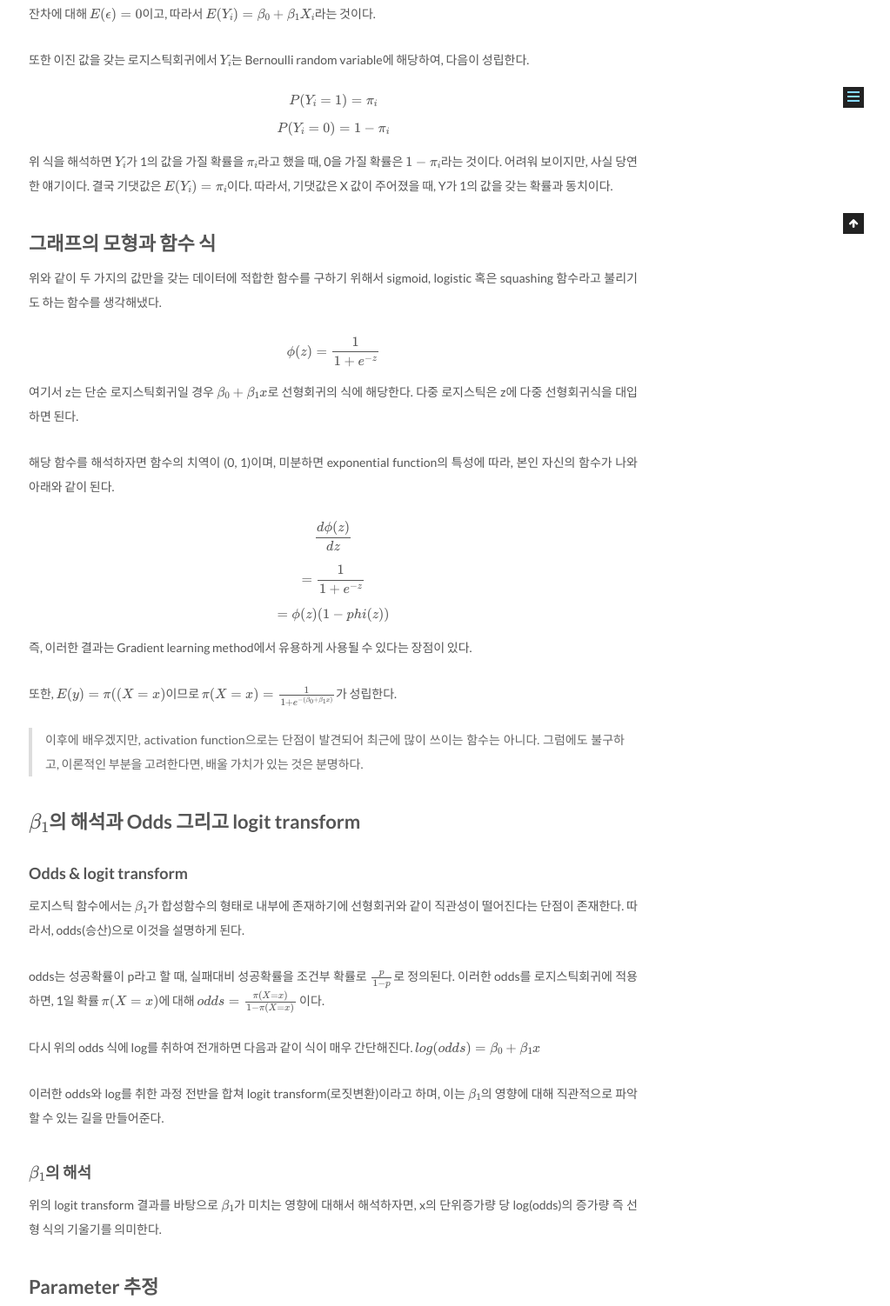
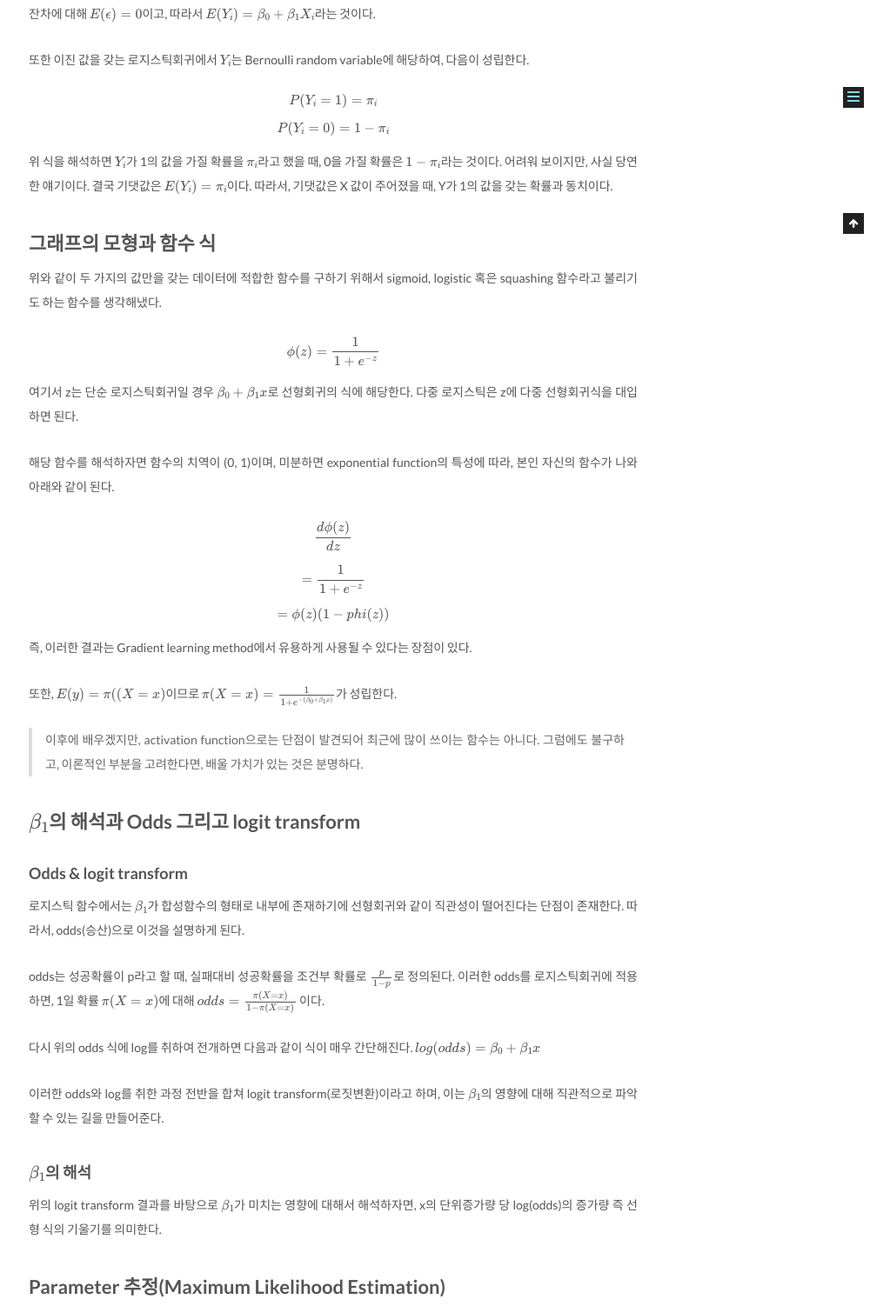
Before and after one commit to silverstar0727/silverstar0727.github.io, a Jekyll site: the page built from _posts/ml basic/2021-01-05-로지스틱회귀.md, in a window 1280 px wide, cut to the strip 731-2233 px from the top of the page. Shown: the whole strip at 87% size, without its empty margins (257-1280 px from the left). Built offline with Jekyll 4.4.1, drawn with Linux system fonts in a browser that asks for light colours; formulas are drawn with MathJax 3; comment, search, counter and statistics services are not loaded.

Commit message:
Update 2021-01-05-로지스틱회귀.md

```diff
--- a/_posts/ml basic/2021-01-05-로지스틱회귀.md
+++ b/_posts/ml basic/2021-01-05-로지스틱회귀.md
@@ -71,4 +71,4 @@ odds는 성공확률이 p라고 할 때, 실패대비 성공확률을 조건부
 #### $\beta_{1}$의 해석
 위의 logit transform 결과를 바탕으로 $\beta_{1}$가 미치는 영향에 대해서 해석하자면, x의 단위증가량 당 log(odds)의 증가량 즉 선형 식의 기울기를 의미한다.
 
-## Parameter 추정
+## Parameter 추정(Maximum Likelihood Estimation)
```
